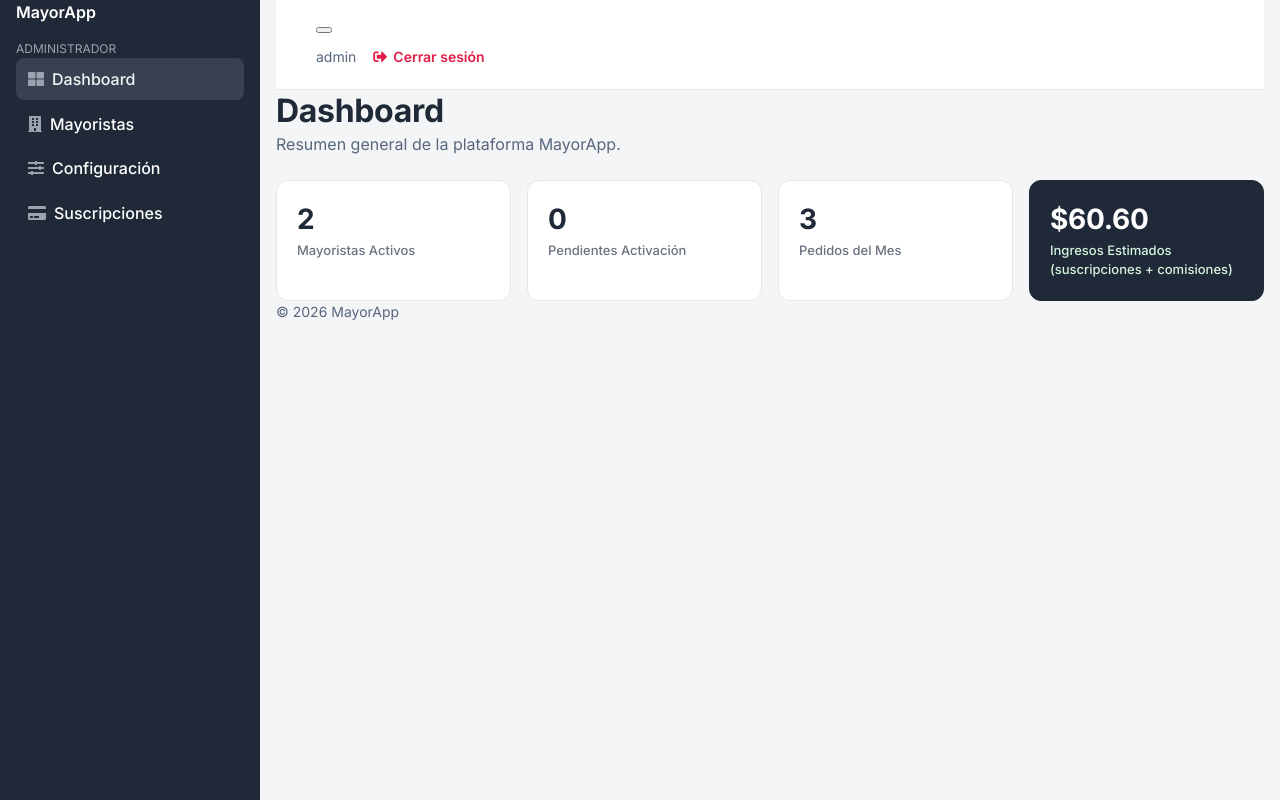
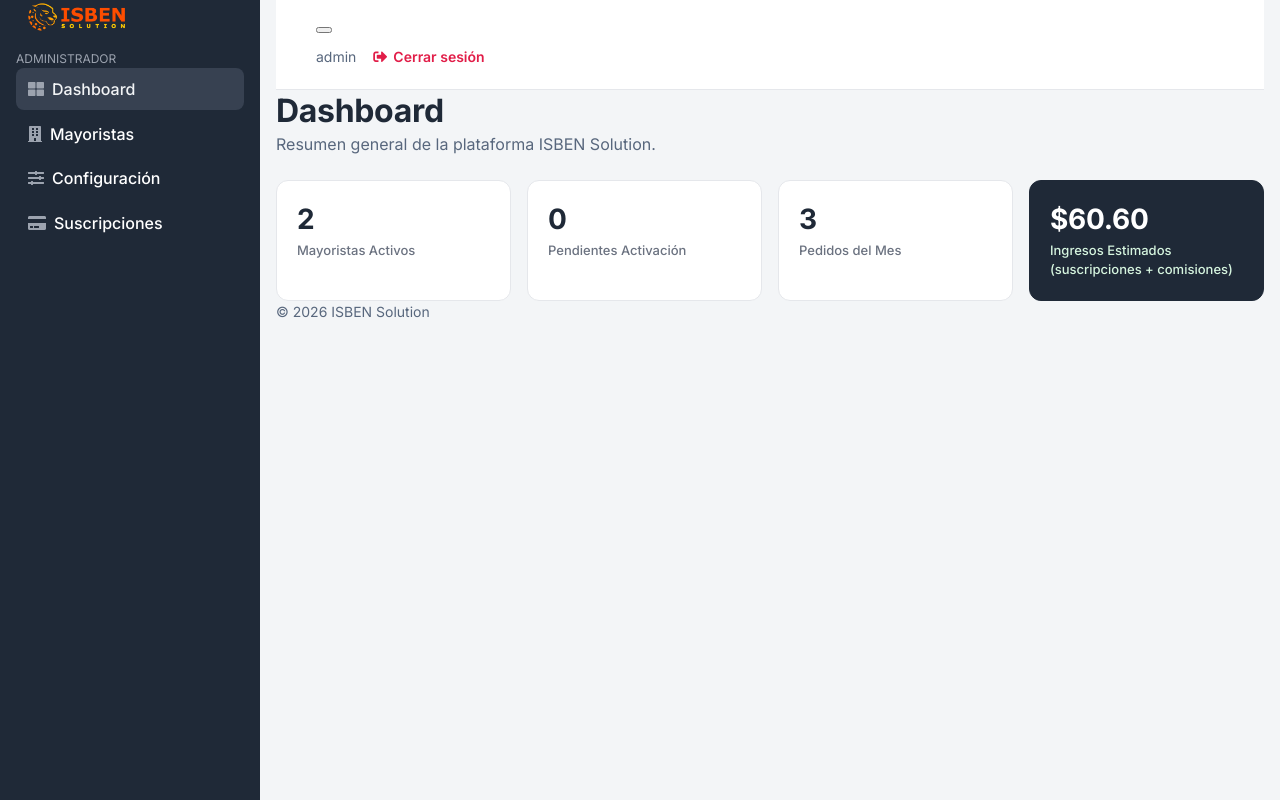
Before and after one commit to AnthonyJoelRY/RetoPrimerBimestreWeb, a Django app: page /admin-panel/dashboard/ in a window 1280 px wide. Run offline with Django 5.2, Linux system fonts and the light colour scheme; a user stored in the database is signed in; data comes from the database, SQL or seed files in the repository; both versions use the stored data as it was after the commit.

Commit message:
correccion de errores e integracion de los logos

```diff
--- a/ProyectoBimestralDjango/miProyectoDjango/appDjango/static/css/style.css
+++ b/ProyectoBimestralDjango/miProyectoDjango/appDjango/static/css/style.css
@@ -523,7 +523,7 @@ form textarea:focus {
 }
 
 /* =====================================================================
-   Portal (MayorApp) — role-based application shells
+   Portal (ISBEN Solution) — role-based application shells
    ===================================================================== */
 
 /* ---- Landing / public auth pages ---- */
--- a/ProyectoBimestralDjango/miProyectoDjango/appDjango/templates/admin/dashboard.html
+++ b/ProyectoBimestralDjango/miProyectoDjango/appDjango/templates/admin/dashboard.html
@@ -5,7 +5,7 @@
 {% block content %}
   <div class="mb-4">
     <h1 class="h4 mb-0">Dashboard</h1>
-    <p class="text-muted mb-0">Resumen general de la plataforma MayorApp.</p>
+    <p class="text-muted mb-0">Resumen general de la plataforma ISBEN Solution.</p>
   </div>
 
   <div class="portal-grid">
--- a/ProyectoBimestralDjango/miProyectoDjango/appDjango/templates/auth/landing.html
+++ b/ProyectoBimestralDjango/miProyectoDjango/appDjango/templates/auth/landing.html
@@ -1,11 +1,12 @@
 {% extends 'layouts/base-fullscreen.html' %}
+{% load static %}
 
-{% block title %}MayorApp · Plataforma B2B Mayorista-Minorista{% endblock %}
+{% block title %}ISBEN Solution · Plataforma B2B Mayorista-Minorista{% endblock %}
 
 {% block content %}
   <div class="portal-landing">
     <div class="portal-landing-card">
-      <h1>MayorApp</h1>
+      <img src="{% static 'imagenes/logos_1.png' %}" alt="ISBEN Solution" style="width: 200px; max-width: 70%; margin-bottom: 12px;">
       <p>El mercado mayorista en tu bolsillo. Rápido, visual y profesional.</p>
 
       <a href="{% url 'portal_login_mayorista' %}" class="portal-landing-btn portal-landing-btn-solid">Soy Mayorista</a>
--- a/ProyectoBimestralDjango/miProyectoDjango/appDjango/templates/auth/login_admin.html
+++ b/ProyectoBimestralDjango/miProyectoDjango/appDjango/templates/auth/login_admin.html
@@ -1,11 +1,13 @@
 {% extends 'layouts/base-fullscreen.html' %}
+{% load static %}
 
-{% block title %}Administración MayorApp{% endblock %}
+{% block title %}Administración ISBEN Solution{% endblock %}
 
 {% block content %}
   <div class="portal-public-wrap portal-public-dark">
     <div class="portal-public-card">
-  <h1>Administración MayorApp</h1>
+  <img src="{% static 'imagenes/logos_1.png' %}" alt="ISBEN Solution" style="width: 120px; margin-bottom: 12px;">
+  <h1>Administración ISBEN Solution</h1>
 
   {% if error %}<p class="error">{{ error }}</p>{% endif %}
 
--- a/ProyectoBimestralDjango/miProyectoDjango/appDjango/templates/auth/login_mayorista.html
+++ b/ProyectoBimestralDjango/miProyectoDjango/appDjango/templates/auth/login_mayorista.html
@@ -1,10 +1,12 @@
 {% extends 'layouts/base-fullscreen.html' %}
+{% load static %}
 
 {% block title %}Acceso Mayorista{% endblock %}
 
 {% block content %}
   <div class="portal-public-wrap ">
     <div class="portal-public-card">
+  <img src="{% static 'imagenes/logos_1.png' %}" alt="ISBEN Solution" style="width: 120px; margin-bottom: 12px;">
   <h1>Acceso Mayorista</h1>
   <p class="subtitle">¿No tienes cuenta? <a href="{% url 'portal_registro_mayorista' %}">Regístrate aquí</a></p>
 
--- a/ProyectoBimestralDjango/miProyectoDjango/appDjango/templates/auth/login_tienda.html
+++ b/ProyectoBimestralDjango/miProyectoDjango/appDjango/templates/auth/login_tienda.html
@@ -1,10 +1,12 @@
 {% extends 'layouts/base-fullscreen.html' %}
+{% load static %}
 
 {% block title %}Ingreso a tu Tienda{% endblock %}
 
 {% block content %}
   <div class="portal-public-wrap ">
     <div class="portal-public-card">
+  <img src="{% static 'imagenes/logos_1.png' %}" alt="ISBEN Solution" style="width: 120px; margin-bottom: 12px;">
   <h1>Ingreso a tu Tienda</h1>
   <p class="subtitle">¿No tienes cuenta? <a href="{% url 'portal_registro_tienda' %}">Regístrate aquí</a></p>
 
--- a/ProyectoBimestralDjango/miProyectoDjango/appDjango/templates/auth/login_vendedor.html
+++ b/ProyectoBimestralDjango/miProyectoDjango/appDjango/templates/auth/login_vendedor.html
@@ -1,10 +1,12 @@
 {% extends 'layouts/base-fullscreen.html' %}
+{% load static %}
 
 {% block title %}Acceso Vendedor{% endblock %}
 
 {% block content %}
   <div class="portal-public-wrap ">
     <div class="portal-public-card">
+  <img src="{% static 'imagenes/logos_1.png' %}" alt="ISBEN Solution" style="width: 120px; margin-bottom: 12px;">
   <h1>Acceso Vendedor</h1>
   <p class="subtitle">Ingresa con la cuenta que te creó tu mayorista</p>
 
--- a/ProyectoBimestralDjango/miProyectoDjango/appDjango/templates/auth/registro_mayorista.html
+++ b/ProyectoBimestralDjango/miProyectoDjango/appDjango/templates/auth/registro_mayorista.html
@@ -1,10 +1,12 @@
 {% extends 'layouts/base-fullscreen.html' %}
+{% load static %}
 
 {% block title %}Registrar Mayorista{% endblock %}
 
 {% block content %}
   <div class="portal-public-wrap ">
     <div class="portal-public-card">
+  <img src="{% static 'imagenes/logos_1.png' %}" alt="ISBEN Solution" style="width: 120px; margin-bottom: 12px;">
   <h1>Registra tu empresa</h1>
   <p class="subtitle">Crea tu cuenta de mayorista para empezar a vender</p>
 
--- a/ProyectoBimestralDjango/miProyectoDjango/appDjango/templates/auth/registro_tienda.html
+++ b/ProyectoBimestralDjango/miProyectoDjango/appDjango/templates/auth/registro_tienda.html
@@ -1,10 +1,12 @@
 {% extends 'layouts/base-fullscreen.html' %}
+{% load static %}
 
 {% block title %}Registrar mi tienda{% endblock %}
 
 {% block content %}
   <div class="portal-public-wrap ">
     <div class="portal-public-card">
+  <img src="{% static 'imagenes/logos_1.png' %}" alt="ISBEN Solution" style="width: 120px; margin-bottom: 12px;">
   <h1>Registra tu tienda</h1>
   <p class="subtitle">Compra a mayoristas cerca de ti en pocos pasos</p>
 
--- a/ProyectoBimestralDjango/miProyectoDjango/appDjango/templates/includes/footer.html
+++ b/ProyectoBimestralDjango/miProyectoDjango/appDjango/templates/includes/footer.html
@@ -1,5 +1,5 @@
 <footer class="footer py-4">
   <div class="d-flex justify-content-between align-items-center">
-    <p class="copyright text-muted mb-0">© <span class="current-year"></span> MayorApp</p>
+    <p class="copyright text-muted mb-0">© <span class="current-year"></span> ISBEN Solution</p>
   </div>
 </footer>
--- a/ProyectoBimestralDjango/miProyectoDjango/appDjango/templates/includes/sidebar.html
+++ b/ProyectoBimestralDjango/miProyectoDjango/appDjango/templates/includes/sidebar.html
@@ -9,7 +9,7 @@
   <div class="sidebar-inner px-3 pt-3">
     <div class="d-flex align-items-center mb-3">
       <a href="{% url 'portal_landing' %}" class="text-white text-decoration-none d-flex align-items-center">
-        <span class="fw-bold">MayorApp</span>
+        <img src="{% static 'imagenes/logos_2.png' %}" alt="ISBEN Solution" style="height: 34px; width: auto;">
       </a>
     </div>
 
--- a/ProyectoBimestralDjango/miProyectoDjango/appDjango/templates/layouts/master.html
+++ b/ProyectoBimestralDjango/miProyectoDjango/appDjango/templates/layouts/master.html
@@ -15,11 +15,13 @@
     <meta http-equiv="Content-Type" content="text/html; charset=utf-8" />
 
     <!-- Primary Meta Tags -->
-    <title>{% block title %}MayorApp{% endblock title %}</title>
+    <title>{% block title %}ISBEN Solution{% endblock title %}</title>
 
     <meta name="viewport" content="width=device-width, initial-scale=1, shrink-to-fit=no">
-    <meta name="title" content="{% block meta_title %}MayorApp - Plataforma B2B Mayorista-Minorista{% endblock meta_title %}">
+    <meta name="title" content="{% block meta_title %}ISBEN Solution - Plataforma B2B Mayorista-Minorista{% endblock meta_title %}">
     <meta name="description" content="{% block meta_description %}Plataforma B2B que conecta mayoristas con tiendas minoristas.{% endblock meta_description %}">
+
+    <link rel="icon" type="image/png" href="{% static 'imagenes/iso_perfil.png' %}">
 
     {% block extra_meta %}{% endblock extra_meta %}
 
```
Also changed, not shown: ProyectoBimestralDjango/miProyectoDjango/db.sqlite3.
